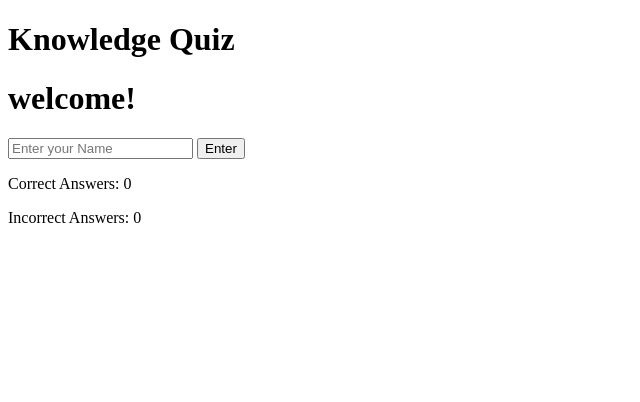
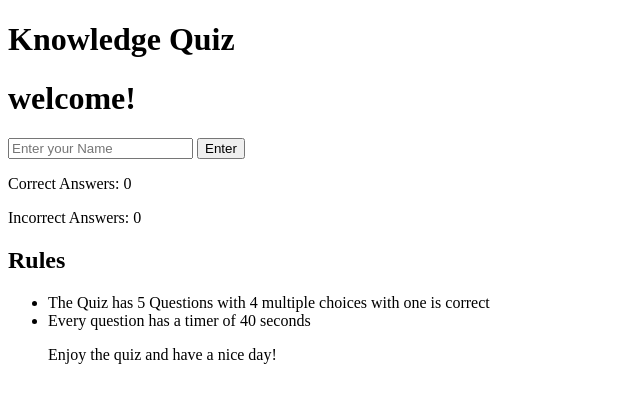
Before and after one commit to MRWaelGhandoura/Knowledge-Quiz, a plain HTML site: page index.html in a window 1280 px wide. Shown: the whole page, without its empty margins (0-640 px from the left). Drawn offline with Linux system fonts and the light colour scheme.

Commit message:
adding rules

```diff
--- a/index.html
+++ b/index.html
@@ -30,11 +30,23 @@
         <button id="welcome" class="name-button">Enter</button>
   </div>
 </form>
+
 <!--Score area-->
 <div class="hide" id="score-area">
   <p class="scores">Correct Answers: <span id="score">0</span></p>
   <p class="scores">Incorrect Answers: <span id="incorrect">0</span></p>
 </div>
+
+<!--Rules area-->
+<div>
+  <h2>Rules</h2>
+  <ul>
+    <li>The Quiz has 5 Questions with 4 multiple choices with one is correct</li>
+    <li>Every question has a timer of 40 seconds</li>
+    <p>Enjoy the quiz and have a nice day!</p>
+  </ul>
+</div>
+
 
 
   <script src="assets/js/script.js"></script>
```
